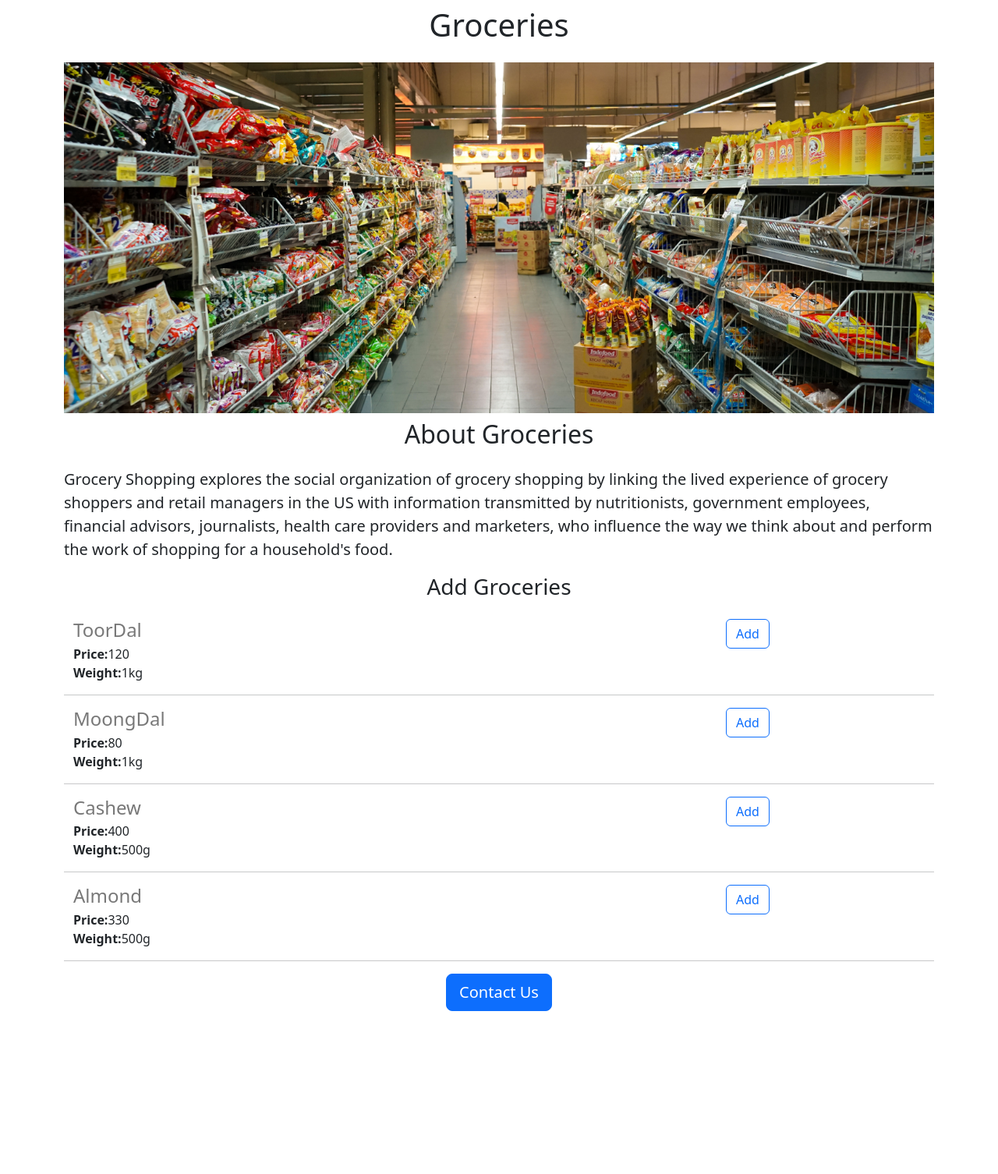
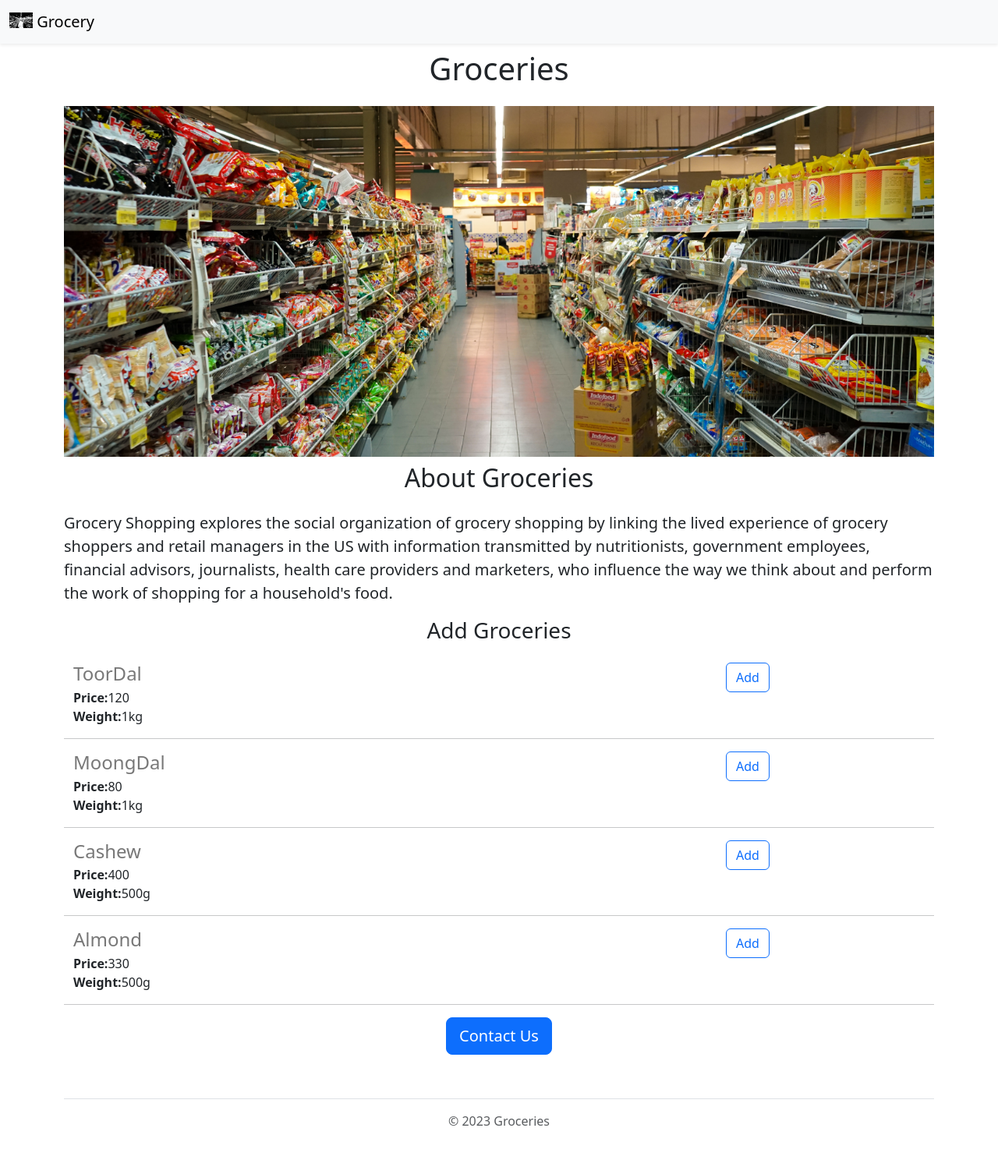
Before and after one commit to Vidya2000/Grocery-website-v2, a Flask app: page / in a window 1280 px wide. Shown: the whole page at 78% size. Before the commit the page ends 1297 px from the top, so only its background shows below. Run offline with Flask 3, Linux system fonts and the light colour scheme.

Commit message:
Functional and asthetic improvements

```diff
--- /dev/null
+++ b/templates/footer.html
@@ -0,0 +1,7 @@
+<div class="container">
+  <footer class="py-3 my-4">
+    <ul class="nav justify-content-center border-bottom pb-3 mb-3">
+    </ul>
+    <p class="text-center text-muted">&copy; 2023 Groceries</p>
+  </footer>
+</div>
--- a/templates/home.html
+++ b/templates/home.html
@@ -14,6 +14,7 @@
     </style>
   </head>
   <body>
+    {% include 'nav.html' %}
     <div class="container">
       <h1 class="text-center mt-2 mb-4">Groceries</h1>
       <img class="img-fluid" id = "Groceries" src = "https://coupons-website.vidyagms9634.repl.co/static/Grocery.jpg">
@@ -26,8 +27,9 @@
         {% endfor %}
       </div>
         <div class="text-center">
-        <button class="btn btn-primary btn-lg"> Contact Us</button>
+        <a class="btn btn-primary btn-lg" href="mailto:grocery.ai?subject=Questions%20about%20Groceries&body=My%20name%3A%3Cyour%20name%20here%3E%0D%0A%0D%0AMy%20Question%3A%3CEnter%20question%20here%3E"> Contact Us</a>
         </div>
       </div>
+    {% include 'footer.html' %}
   </body>
 </html>
--- /dev/null
+++ b/templates/nav.html
@@ -0,0 +1,8 @@
+<nav class="navbar bg-light shadow-sm">
+  <div class="container-fluid">
+    <a class="navbar-brand" href="#">
+      <img src="/static/Grocery.svg" alt="" width="30" height="24" class="d-inline-block align-text-top">
+      Grocery
+    </a>
+  </div>
+</nav>
```
Also changed, not shown: static/Grocery.svg (added).
